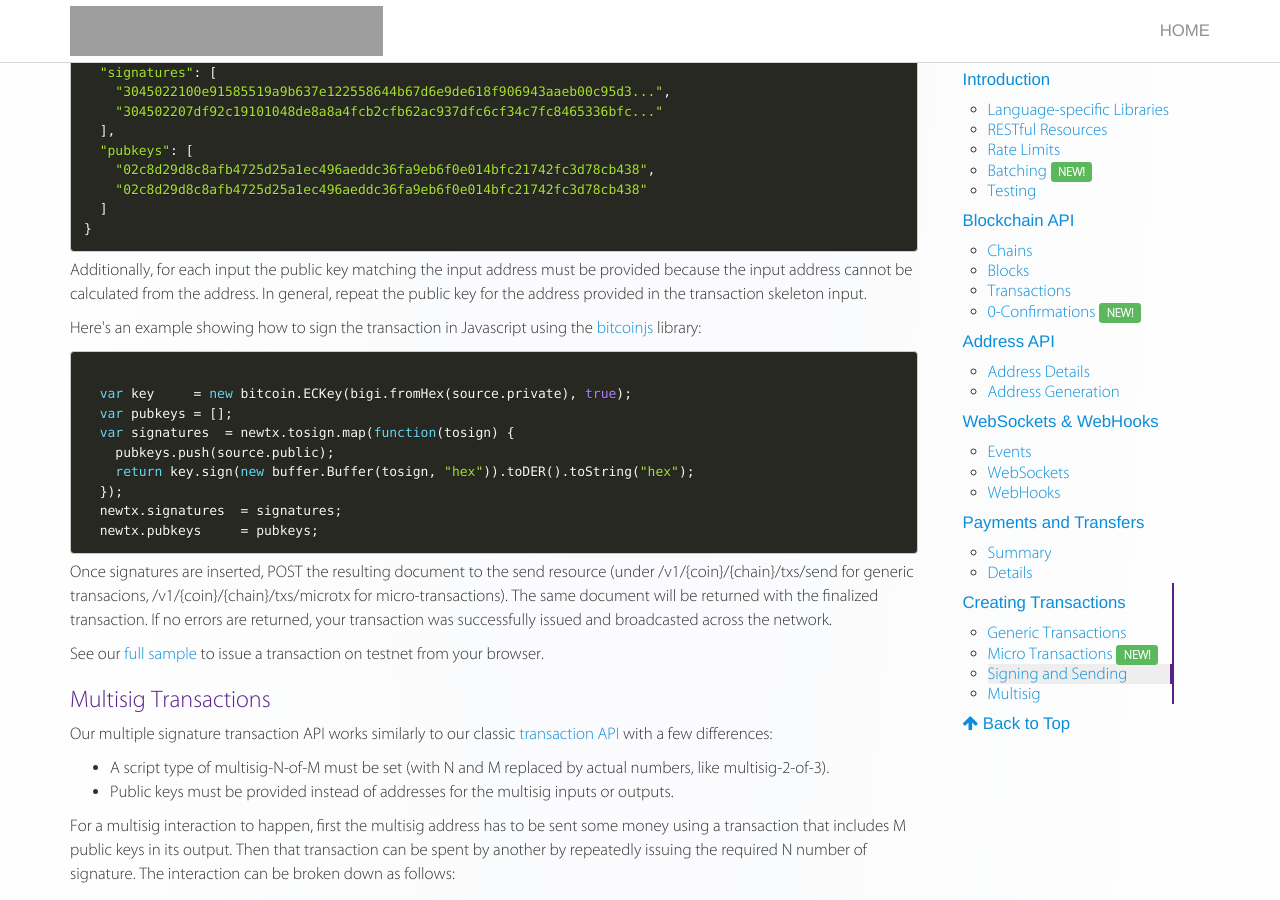
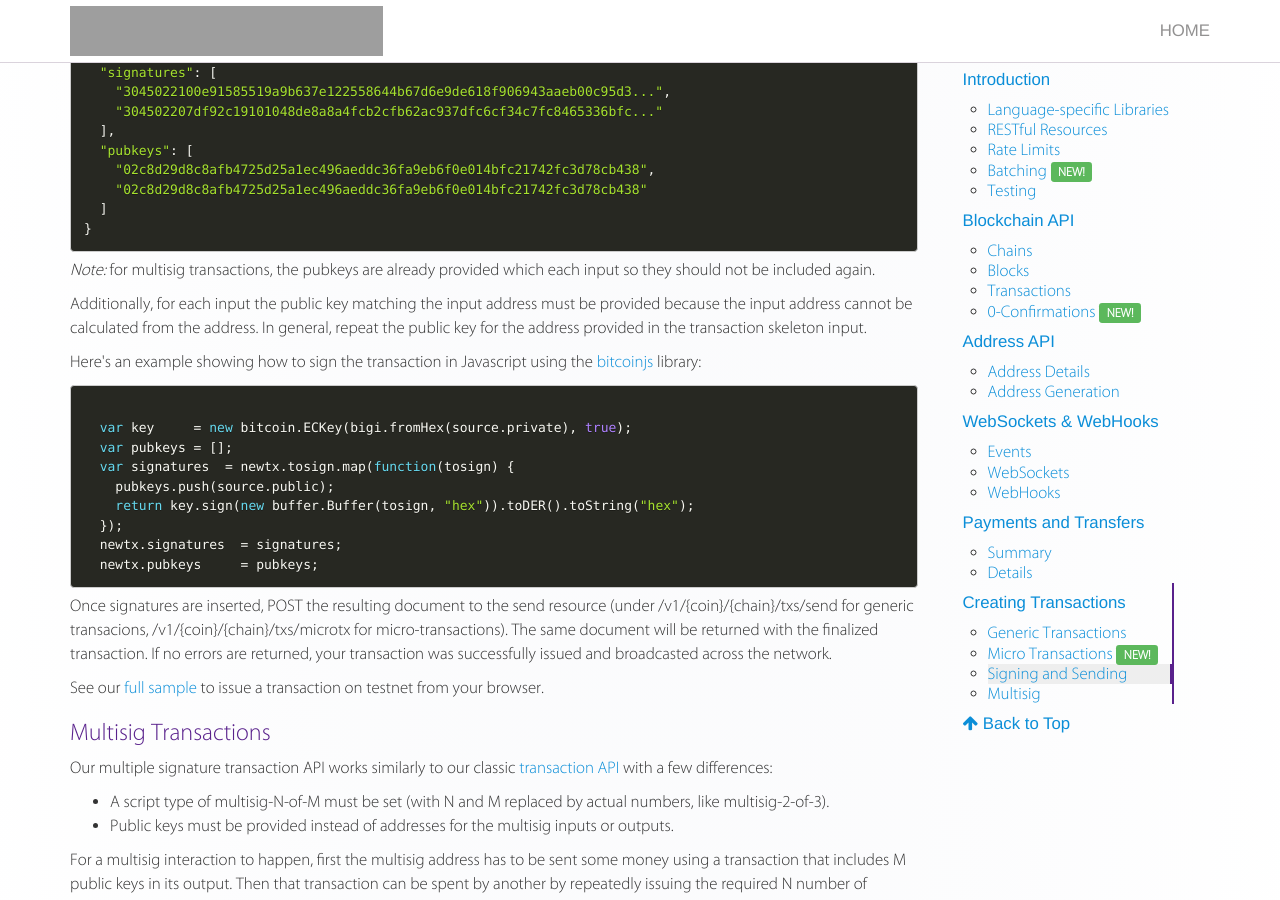
Before and after one commit to blockcypher/documentation, a Jekyll site: the page built from index.html, in a window 1280 px wide and 900 px high, scrolled down 30083 px. Built offline with Jekyll 4.4.1, drawn with Linux system fonts in a browser that asks for light colours; nearby versions of some CDN libraries; some web fonts are replaced; some of the changed text lies outside the part shown.

Commit message:
No pubkeys on multisig.

```diff
--- a/_includes/reference/creating_txns.html
+++ b/_includes/reference/creating_txns.html
@@ -433,6 +433,8 @@ $ curl -H "Content-Type: application/json" -d @microtx_signed.json https://api.b
   ]
 }</code></pre>
 
+<p><em>Note:</em> for multisig transactions, the pubkeys are already provided which each input so they should not be included again.</p>
+
 <p>Additionally, for each input the public key matching the input address must be provided because the input address cannot be calculated from the address. In general, repeat the public key for the address provided in the transaction skeleton input.</p>
 
 <p>Here's an example showing how to sign the transaction in Javascript using the <a href="https://github.com/bitcoinjs/bitcoinjs-lib">bitcoinjs</a> library:</p>
```
